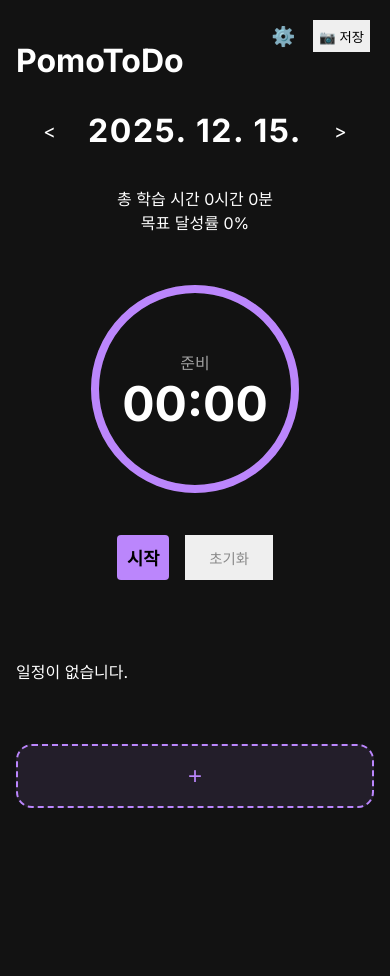
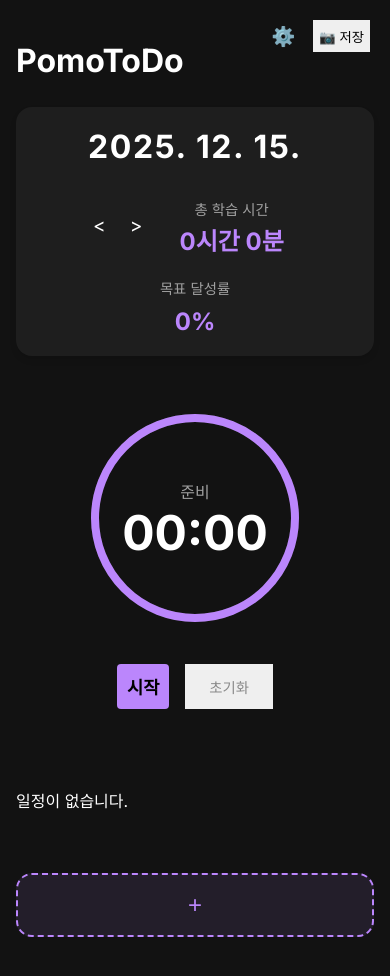
Before and after one commit to yuuun519/pomotodo, a plain HTML site: page index.html in a window 390 px wide. Both pictures are taken after a click on the button "📷 저장". Before the commit the page ends 876 px from the top, so only its background shows below. Drawn offline with nearby package versions, Linux system fonts and the light colour scheme.

Commit message:
Auto sync from Antigravity

```diff
--- a/css/style.css
+++ b/css/style.css
@@ -96,6 +96,10 @@ textarea {
     align-items: center;
     margin-bottom: var(--spacing-xl);
     gap: var(--spacing-lg);
+    background: var(--color-bg-card);
+    padding: var(--spacing-md) var(--spacing-xl);
+    border-radius: var(--border-radius-lg);
+    box-shadow: 0 4px 6px rgba(0, 0, 0, 0.1);
 }
 
 .date-display-large {
@@ -103,6 +107,67 @@ textarea {
     font-weight: 700;
     letter-spacing: 0.05em;
     color: var(--color-text-primary);
+    min-width: 280px;
+    text-align: center;
+}
+
+.top-stats-divider {
+    color: var(--border-color);
+    font-size: 2rem;
+    font-weight: 300;
+    margin: 0 var(--spacing-sm);
+}
+
+.top-stats-item {
+    display: flex;
+    flex-direction: column;
+    align-items: center;
+    min-width: 120px;
+}
+
+.top-stat-label {
+    font-size: 0.9rem;
+    color: var(--color-text-secondary);
+    margin-bottom: 4px;
+}
+
+.top-stat-value {
+    font-size: 1.5rem;
+    /* Larger font size as requested */
+    font-weight: 700;
+    color: var(--color-accent);
+}
+
+/* Hide old sidebar stats since we moved them */
+#sidebar-stats-section {
+    display: none;
+}
+
+@media (max-width: 600px) {
+    .date-nav-top {
+        flex-wrap: wrap;
+        gap: var(--spacing-sm);
+        padding: var(--spacing-md);
+    }
+
+    .top-stats-divider {
+        display: none;
+        /* Hide dividers on mobile if wrapping */
+    }
+
+    .top-stats-item {
+        width: 45%;
+        /* 2 per row */
+        margin-top: 10px;
+    }
+
+    .date-display-large {
+        width: 100%;
+        order: -1;
+        /* Keep date on top */
+        margin-bottom: 10px;
+    }
+
 }
 
 /* 2-Column Layout */
--- a/js/ui.js
+++ b/js/ui.js
@@ -110,11 +110,21 @@ function renderLayout() {
             <button id="exportBtn" class="btn btn-sm" title="이미지로 저장">📷 저장</button>
         </div>
 
-        <!-- Date Nav Top -->
+        <!-- Date Nav Top with Stats -->
         <div class="date-nav-top">
             <button id="prevDate" class="btn btn-icon">&lt;</button>
             <div class="date-display-large" id="currentDateDisplay">${currentDate.toLocaleDateString('ko-KR')}</div>
             <button id="nextDate" class="btn btn-icon">&gt;</button>
+            <div class="top-stats-divider">|</div>
+            <div class="top-stats-item">
+                <span class="top-stat-label">총 학습 시간</span>
+                <span class="top-stat-value" id="top-total-focus-time">0시간 0분</span>
+            </div>
+            <div class="top-stats-divider">|</div>
+            <div class="top-stats-item">
+                <span class="top-stat-label">목표 달성률</span>
+                <span class="top-stat-value" id="top-goal-rate-display">0%</span>
+            </div>
         </div>
 
         <div class="app-container">
@@ -138,8 +148,37 @@ function renderLayout() {
     document.getElementById('exportBtn').addEventListener('click', handleExport);
     document.getElementById('settingsBtn').addEventListener('click', openSettingsModal);
 
-    renderSidebar();
+    renderSidebar(); // Will now assume sidebar stats might be minimal or removed, but we'll keep for now and just update content.
+    updateTopStats();
     renderScheduleList();
+}
+
+function updateTopStats() {
+    const periods = PeriodRepository.getPeriodsForDate(getFormattedDate(currentDate));
+    let totalCompletedStudyMins = periods.filter(p => p.type === 'study' && p.completed).reduce((a, b) => a + b.duration, 0);
+    const hours = Math.floor(totalCompletedStudyMins / 60);
+    const mins = totalCompletedStudyMins % 60;
+    const totalTimeStr = `${hours}시간 ${mins}분`;
+
+    let totalTodos = 0;
+    let completedTodos = 0;
+    periods.forEach(p => {
+        if (p.todos) {
+            totalTodos += p.todos.length;
+            completedTodos += p.todos.filter(t => t.completed).length;
+        }
+    });
+    const rate = totalTodos > 0 ? Math.round((completedTodos / totalTodos) * 100) : 0;
+
+    const timeEl = document.getElementById('top-total-focus-time');
+    const rateEl = document.getElementById('top-goal-rate-display');
+
+    if (timeEl) timeEl.textContent = totalTimeStr;
+    if (rateEl) rateEl.textContent = `${rate}%`;
+
+    // Also update export source elements if we remove sidebar stats?
+    // Export uses #total-focus-time which was in sidebar. We should update Export to use these new IDs or keep hidden ones.
+    // Let's keep sidebar stats for now or hide them via CSS if user wants, but for now I'll duplicate the logic or just let sidebar render.
 }
 
 // ... (renderSidebar implementation below in next chunk)
@@ -758,8 +797,8 @@ function handleExport() {
     const dateStr = currentDate.toLocaleDateString('ko-KR');
 
     // Custom Export Layout
-    const totalTimeText = document.getElementById('total-focus-time').textContent;
-    const goalRateText = document.getElementById('goal-rate-display').textContent;
+    const totalTimeText = document.getElementById('top-total-focus-time').textContent;
+    const goalRateText = document.getElementById('top-goal-rate-display').textContent;
     const schedule = document.getElementById('list-content').innerHTML;
 
     const computedFont = getComputedStyle(document.body).fontFamily;
```
